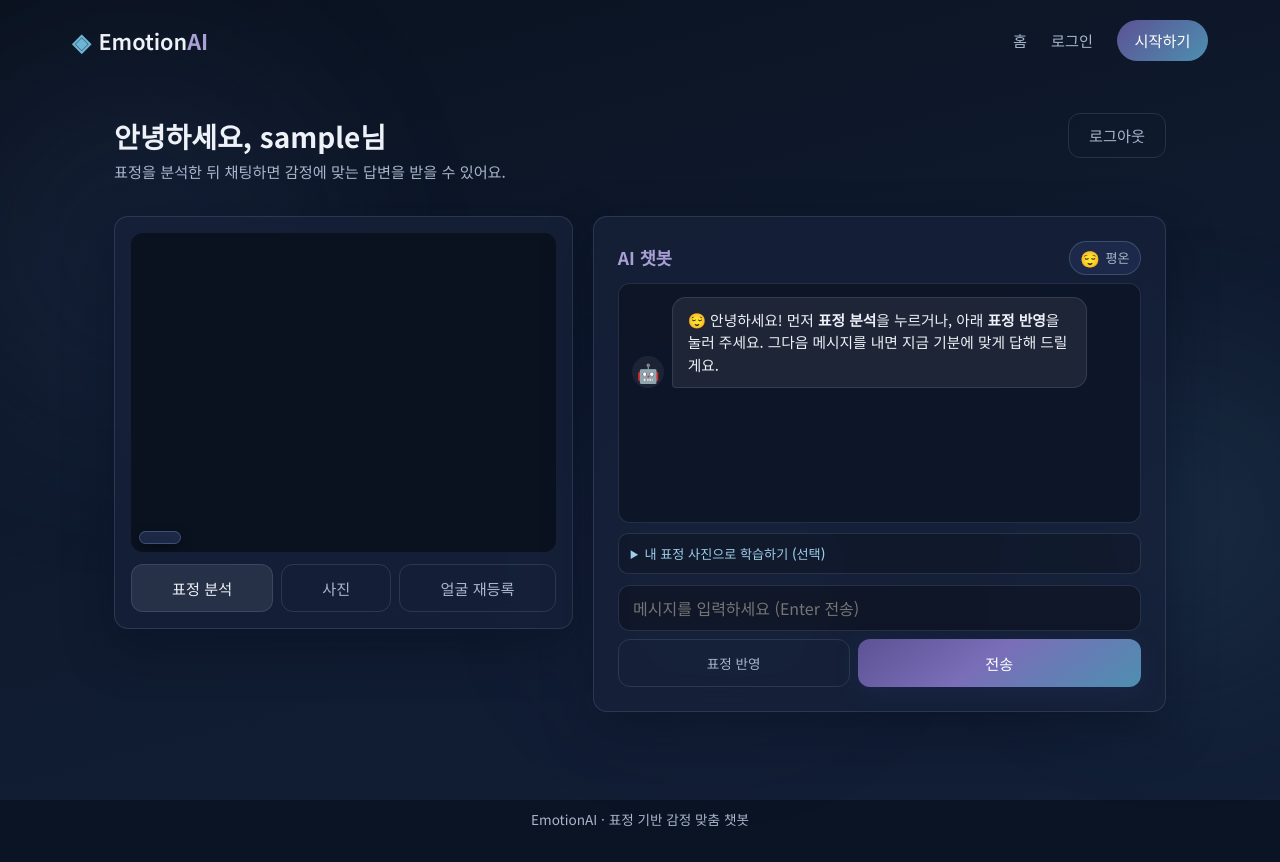
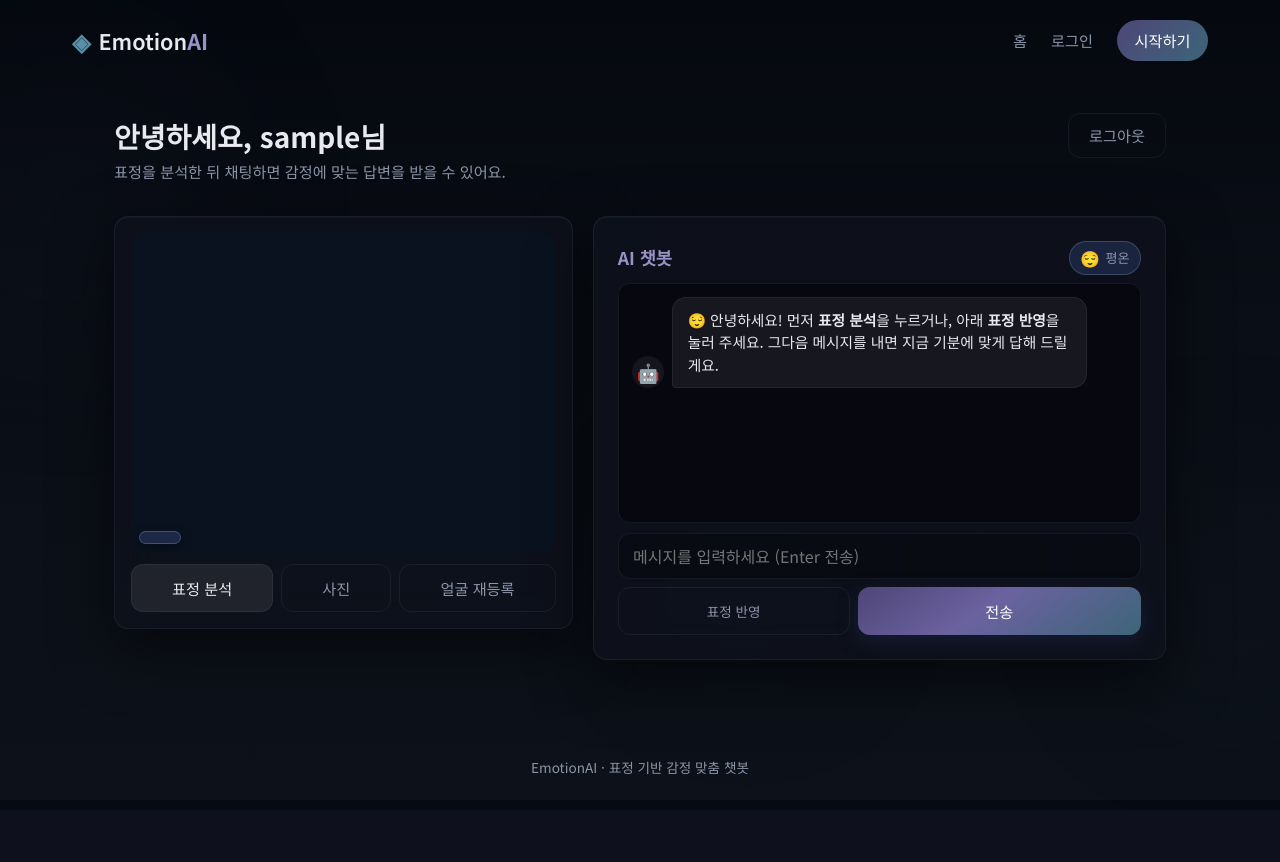
Before and after one commit to nananannaho/emotion-ai-web, a Flask app: page /dashboard in a window 1280 px wide. After the commit the page ends 774 px from the top, so only its background shows below. Run offline with Flask 3, Linux system fonts and the light colour scheme; the visitor is signed in with stand-in values (Sample User, id 1); data that the repository does not hold is empty; parts of the project's set-up code (start-up, migrations or seed data) failed here and were passed over; some libraries are stand-ins or nearby versions.

Commit message:
학습 안내 UI 제거, 다크 세련된 배경 테마
Co-authored-by: Cursor <cursoragent@cursor.com>

```diff
--- a/static/css/style.css
+++ b/static/css/style.css
@@ -1,24 +1,23 @@
 :root {
-  /* 딥블루 · 인디고 베이스 */
-  --bg-deep: #0b1424;
-  --bg-mid: #101c32;
-  --bg-card: rgba(22, 34, 58, 0.82);
-  --border: rgba(186, 203, 230, 0.14);
-  --text: #eef2f8;
-  --text-muted: #a8b5cc;
-  /* 포인트: 보라 · 하늘 */
-  --indigo: #3a4a78;
-  --indigo-deep: #243055;
-  --primary: #7a6eb8;
-  --primary-light: #a99fd4;
-  --primary-dark: #5c5294;
-  --accent: #6eb4d4;
-  --accent-light: #9ecee8;
-  --accent-soft: #4d8fb0;
-  --success: #6db89a;
-  --error: #d98585;
+  /* 다크 · 미니멀 */
+  --bg-deep: #060a12;
+  --bg-mid: #0c111c;
+  --bg-card: rgba(14, 18, 28, 0.88);
+  --border: rgba(140, 155, 180, 0.1);
+  --text: #e8eaef;
+  --text-muted: #8b95a8;
+  --indigo: #2e3648;
+  --indigo-deep: #1a2030;
+  --primary: #6b62a0;
+  --primary-light: #9a92c4;
+  --primary-dark: #4e4678;
+  --accent: #5a8fa8;
+  --accent-light: #7aa8bc;
+  --accent-soft: #3d6578;
+  --success: #5a9a7e;
+  --error: #c07070;
   --radius: 14px;
-  --shadow: 0 18px 50px rgba(6, 14, 32, 0.45);
+  --shadow: 0 20px 60px rgba(0, 0, 0, 0.55);
   --font: "Noto Sans KR", system-ui, sans-serif;
   --font-display: "Noto Sans KR", system-ui, sans-serif;
 }
@@ -48,9 +47,9 @@ body {
   position: fixed;
   inset: 0;
   background:
-    linear-gradient(165deg, #0a121f 0%, #0f1a2e 45%, #121f36 100%),
-    radial-gradient(ellipse 70% 45% at 20% 0%, rgba(58, 74, 120, 0.28), transparent 55%),
-    radial-gradient(ellipse 50% 40% at 90% 20%, rgba(110, 180, 212, 0.1), transparent 50%);
+    linear-gradient(180deg, #05080f 0%, #0a0e16 40%, #0d121a 100%),
+    radial-gradient(ellipse 80% 50% at 50% -10%, rgba(60, 70, 95, 0.15), transparent 60%),
+    radial-gradient(ellipse 40% 30% at 100% 80%, rgba(45, 55, 75, 0.12), transparent 50%);
   pointer-events: none;
   z-index: 0;
 }
@@ -58,37 +57,37 @@ body {
 .bg-orbs .orb {
   position: fixed;
   border-radius: 50%;
-  filter: blur(90px);
-  opacity: 0.12;
+  filter: blur(100px);
+  opacity: 0.06;
   pointer-events: none;
   z-index: 0;
-  animation: float 22s ease-in-out infinite;
+  animation: float 28s ease-in-out infinite;
 }
 
 .orb-1 {
-  width: 380px;
-  height: 380px;
-  background: #4a5f9a;
-  top: 8%;
-  left: -5%;
+  width: 320px;
+  height: 320px;
+  background: #3a4258;
+  top: 5%;
+  left: -8%;
 }
 
 .orb-2 {
-  width: 300px;
-  height: 300px;
-  background: #5a9ab8;
-  bottom: 15%;
-  right: -3%;
-  animation-delay: -6s;
+  width: 240px;
+  height: 240px;
+  background: #2a3545;
+  bottom: 10%;
+  right: -5%;
+  animation-delay: -8s;
 }
 
 .orb-3 {
-  width: 260px;
-  height: 260px;
-  background: #6a5f9e;
-  top: 55%;
-  left: 45%;
-  animation-delay: -12s;
+  width: 200px;
+  height: 200px;
+  background: #353045;
+  top: 60%;
+  left: 50%;
+  animation-delay: -14s;
 }
 
 @keyframes float {
@@ -269,12 +268,13 @@ body {
 .hero-badge {
   display: inline-block;
   padding: 0.35rem 1rem;
-  background: rgba(58, 74, 120, 0.35);
-  border: 1px solid rgba(158, 206, 232, 0.25);
+  background: rgba(30, 36, 50, 0.6);
+  border: 1px solid rgba(120, 135, 160, 0.15);
   border-radius: 999px;
   font-size: 0.8rem;
-  color: var(--accent-light);
+  color: var(--text-muted);
   margin-bottom: 1.5rem;
+  letter-spacing: 0.02em;
 }
 
 .hero h1 {
@@ -286,7 +286,7 @@ body {
 }
 
 .gradient-text {
-  background: linear-gradient(120deg, var(--accent-light) 0%, var(--primary-light) 55%, #c4b8e8 100%);
+  background: linear-gradient(120deg, #a8b4c8 0%, var(--primary-light) 50%, #8a9ab0 100%);
   -webkit-background-clip: text;
   -webkit-text-fill-color: transparent;
   background-clip: text;
@@ -421,8 +421,8 @@ body {
   background: var(--bg-card);
   border: 1px solid var(--border);
   border-radius: var(--radius);
-  backdrop-filter: blur(16px);
-  box-shadow: var(--shadow);
+  backdrop-filter: blur(20px);
+  box-shadow: var(--shadow), inset 0 1px 0 rgba(255, 255, 255, 0.04);
 }
 
 /* Auth */
@@ -804,7 +804,7 @@ body {
   margin-bottom: 0.65rem;
   border: 1px solid var(--border);
   border-radius: 12px;
-  background: rgba(8, 14, 28, 0.55);
+  background: rgba(4, 6, 12, 0.75);
   overflow: hidden;
   display: flex;
   flex-direction: column;
@@ -896,31 +896,6 @@ body {
   align-items: center;
   gap: 5px;
   height: 1rem;
-}
-
-.train-data-hint {
-  margin-bottom: 0.65rem;
-  padding: 0.55rem 0.75rem;
-  font-size: 0.82rem;
-  color: var(--text-muted);
-  background: rgba(0, 0, 0, 0.2);
-  border: 1px solid var(--border);
-  border-radius: 10px;
-}
-
-.train-data-hint summary {
-  cursor: pointer;
-  color: var(--accent-light);
-  font-weight: 500;
-}
-
-.train-data-hint ul {
-  margin: 0.5rem 0 0.5rem 1.1rem;
-}
-
-.train-data-hint code {
-  font-size: 0.78rem;
-  color: var(--primary-light);
 }
 
 .typing-dots span {
@@ -1071,7 +1046,7 @@ body {
     right: 0;
     flex-direction: column;
     gap: 0;
-    background: rgba(11, 20, 36, 0.97);
+    background: rgba(6, 10, 18, 0.98);
     border-bottom: 1px solid var(--border);
     padding: 0.5rem 1rem 1rem;
     backdrop-filter: blur(12px);
--- a/templates/base.html
+++ b/templates/base.html
@@ -3,7 +3,7 @@
 <head>
   <meta charset="UTF-8">
   <meta name="viewport" content="width=device-width, initial-scale=1.0, viewport-fit=cover, maximum-scale=5">
-  <meta name="theme-color" content="#101c32">
+  <meta name="theme-color" content="#060a12">
   <meta name="apple-mobile-web-app-capable" content="yes">
   <meta name="apple-mobile-web-app-status-bar-style" content="black-translucent">
   <meta name="mobile-web-app-capable" content="yes">
--- a/templates/dashboard.html
+++ b/templates/dashboard.html
@@ -58,18 +58,6 @@
         </div>
       </div>
 
-      <details class="train-data-hint">
-        <summary>내 표정 사진으로 학습하기 (선택)</summary>
-        <p>프로젝트 폴더 <code>data/emotions/</code> 안에 감정별 폴더가 있습니다.</p>
-        <ul>
-          <li><code>data/emotions/happy/</code> — 기쁨</li>
-          <li><code>data/emotions/sad/</code> — 슬픔</li>
-          <li><code>data/emotions/angry/</code> — 분노</li>
-          <li><code>data/emotions/neutral/</code> — 평온</li>
-        </ul>
-        <p>감정마다 사진 20장 이상 넣은 뒤 <strong>학습-실행.bat</strong> → <code>git push</code> → Render 배포.</p>
-      </details>
-
       <form id="chatForm" class="chat-form">
         <label class="sr-only" for="chatInput">메시지</label>
         <textarea
```
